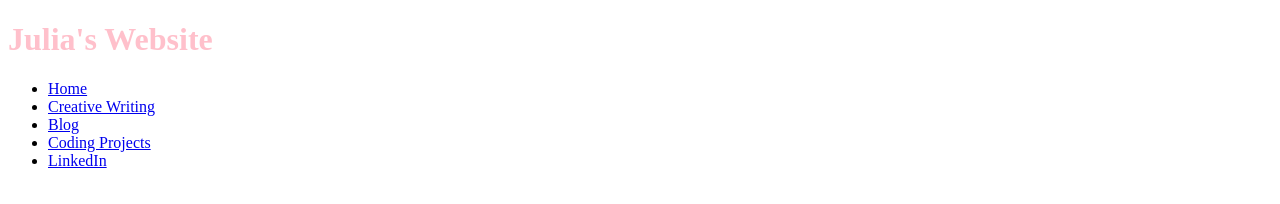
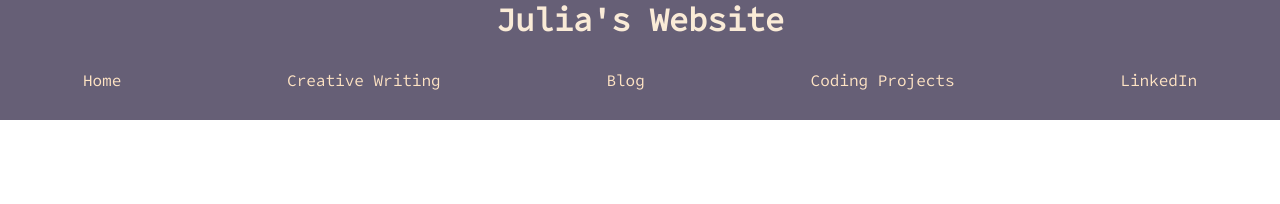
Before and after one commit to juliagia/basic_website, a plain HTML site: page index.html in a window 1280 px wide. Drawn offline with Linux system fonts and the light colour scheme.

Commit message:
basic css for navbar

```diff
--- a/styles.css
+++ b/styles.css
@@ -1,3 +1,73 @@
-h1{
-    color: pink;
+* {
+  box-sizing: border-box;
+  margin: 0;
+  padding: 0;
+  font-family: "Office Code Pro Regular";
 }
+
+#main__title{
+    color: antiquewhite;
+
+}
+/* Awesome open-source fonts */
+@font-face {
+  font-family: "Office Code Pro Light";
+  src: url(fonts/OfficeCodePro-Light.ttf) format(truetype);
+}
+
+@font-face {
+  font-family: "Office Code Pro Regular";
+  src: url(fonts/OfficeCodePro-Regular.ttf) format(truetype);
+}
+
+.heading{
+    background: #665f76;;
+    height: 40px;
+    display: flex;
+    justify-content:center;
+    align-items: center;
+    font-size: 1rem;
+    position: sticky;
+}
+.navbar {
+    background: #665f76;
+    height: 80px;
+    display: flex; /* There is only one item inside the navbar-- the navbar__container. So I want that to be centered horizontally and vertically. */
+    justify-content: center;
+    align-items: center;
+    font-size: 1rem;
+    position: sticky; /* makes sure the navbar stays at the top, even if I scroll*/
+}
+
+/* Holds the menu navbar menu and the logo*/
+.navbar__container {
+    display: flex;
+    justify-content: space-between;
+    height: 100%;
+    width: 100%;
+}
+
+/* Holds the navbar items*/
+.navbar__menu {
+    display: flex;
+    justify-content: space-around;
+    align-items: center;
+    list-style: none;
+    text-align: center;
+    width: 100%;
+}
+
+.navbar__link {
+    color:bisque;
+    display: flex;
+    justify-content: center;
+    align-items: center;
+    text-decoration:none;
+    padding: 0 1rem;
+}
+
+.navbar__link:hover {
+    background-color: greenyellow;
+    color: black;
+    transition: all 0.3s ease;
+}
```
